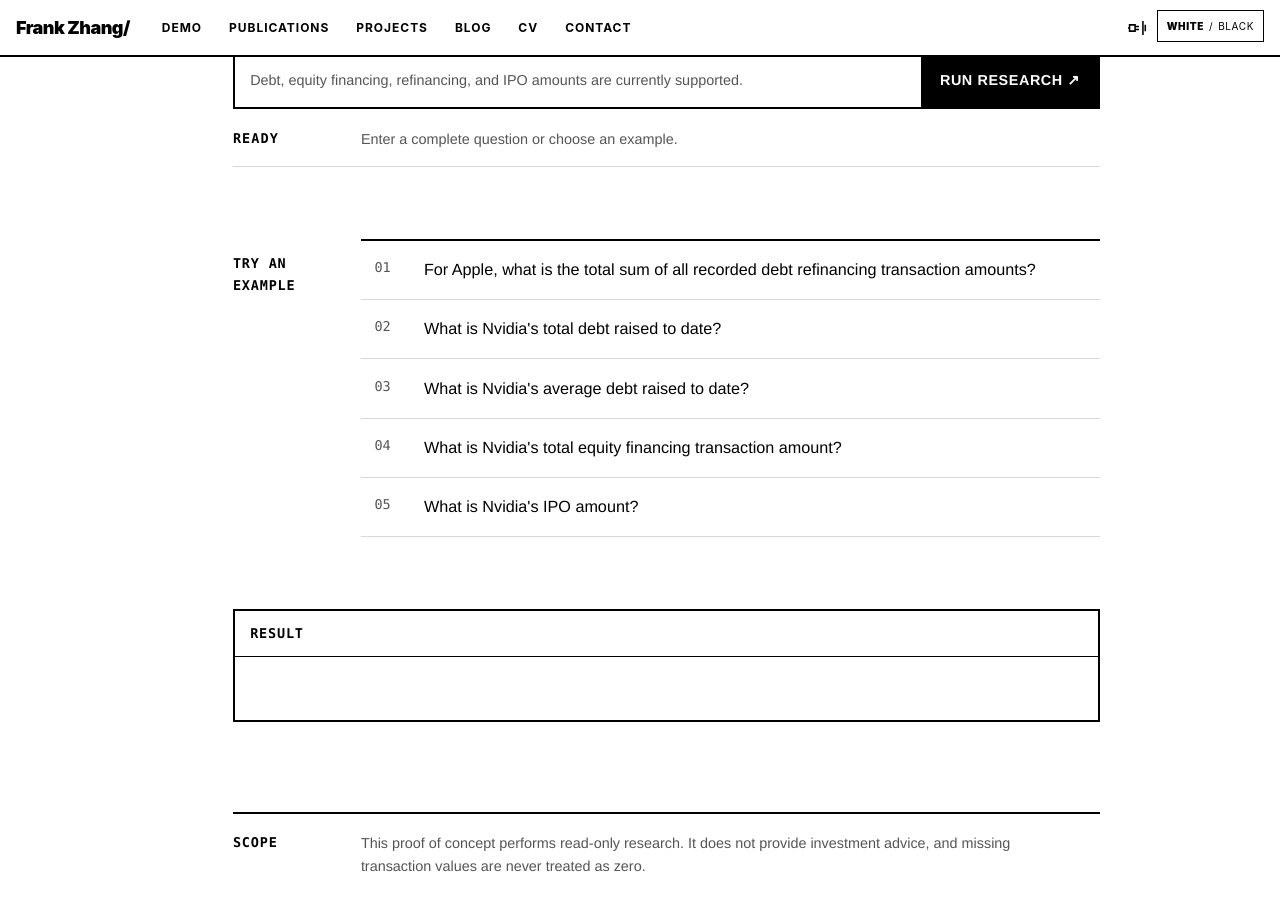
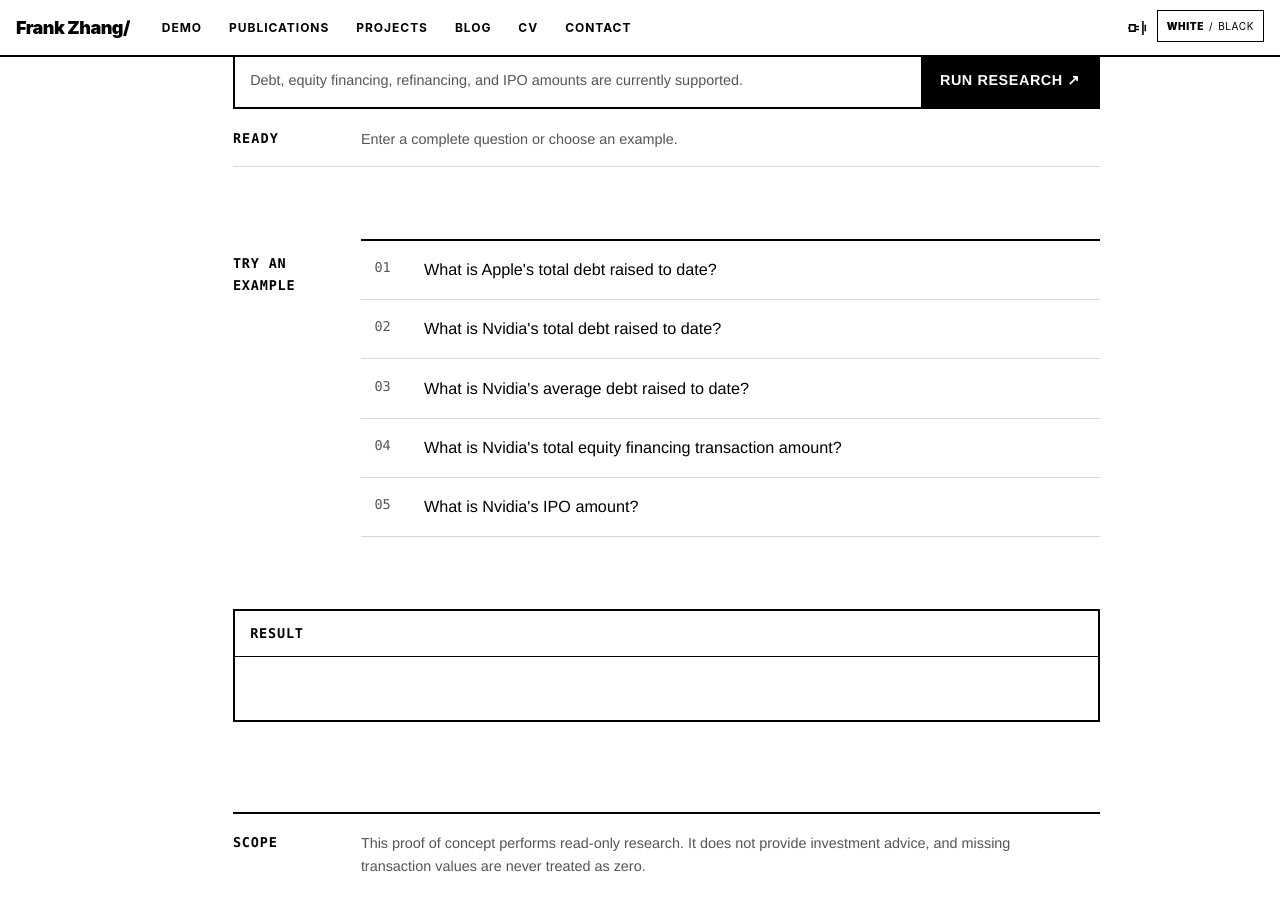
Before and after one commit to frankyzha/frankyzha.github.io, a Jekyll site: the page built from _pages/demo.md, in a window 1280 px wide and 900 px high, scrolled down 472 px. Built offline with Jekyll 4.4.1, drawn with Linux system fonts in a browser that asks for light colours.

Commit message:
Replace zero-result demo question

```diff
--- a/_pages/demo.md
+++ b/_pages/demo.md
@@ -30,8 +30,8 @@ mathjax: true
   <div class="demo__examples" aria-labelledby="collarai-examples-title">
     <p id="collarai-examples-title">Try an example</p>
     <div class="demo__example-list">
-      <button type="button" data-query="For Apple, what is the total sum of all recorded debt refinancing transaction amounts?">
-        <span>01</span> For Apple, what is the total sum of all recorded debt refinancing transaction amounts?
+      <button type="button" data-query="What is Apple's total debt raised to date?">
+        <span>01</span> What is Apple's total debt raised to date?
       </button>
       <button type="button" data-query="What is Nvidia's total debt raised to date?">
         <span>02</span> What is Nvidia's total debt raised to date?
```
